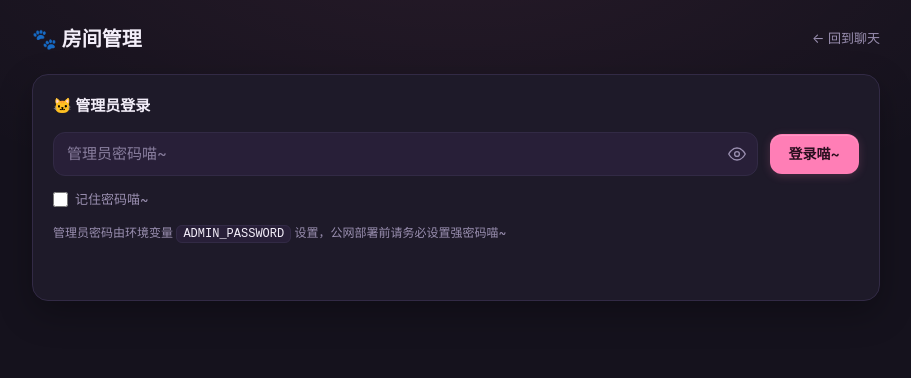
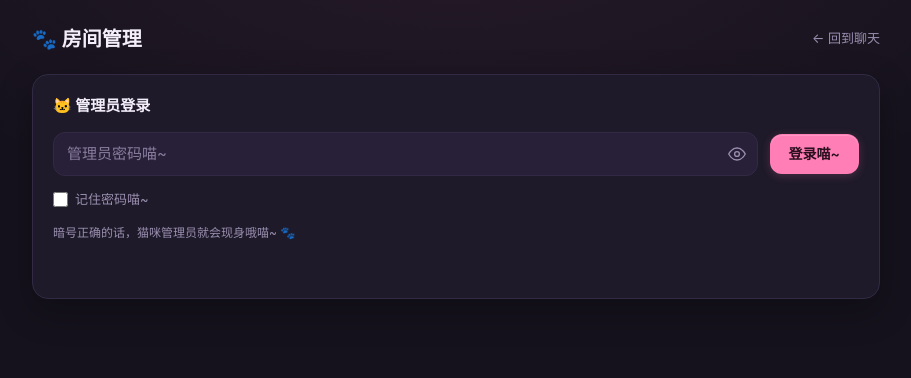
Before and after one commit to inekoarc/Blink, a website: page public/admin.html in a window 1280 px wide. Shown: the whole page, without its empty margins (184-1095 px from the left). Drawn offline with Linux system fonts and the light colour scheme.

Commit message:
样式: 管理登录页提示语改为二次元猫娘风

```diff
--- a/public/admin.html
+++ b/public/admin.html
@@ -28,7 +28,7 @@
           <button class="btn" id="loginBtn">登录喵~</button>
         </div>
         <label class="remember"><input type="checkbox" id="rememberPw" /> 记住密码喵~</label>
-        <p class="hint">管理员密码由环境变量 <code>ADMIN_PASSWORD</code> 设置，公网部署前请务必设置强密码喵~</p>
+        <p class="hint">暗号正确的话，猫咪管理员就会现身哦喵~ 🐾</p>
         <p class="err" id="loginErr"></p>
       </div>
 
```
